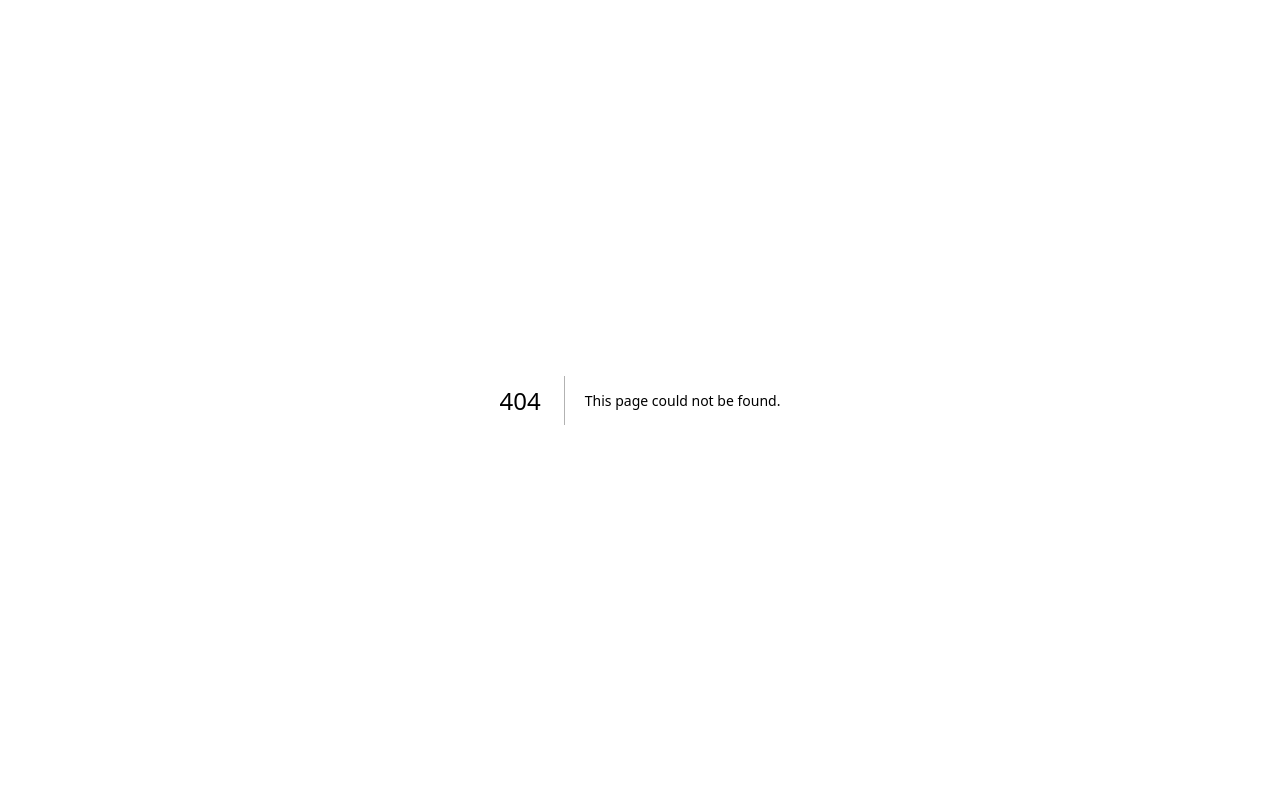
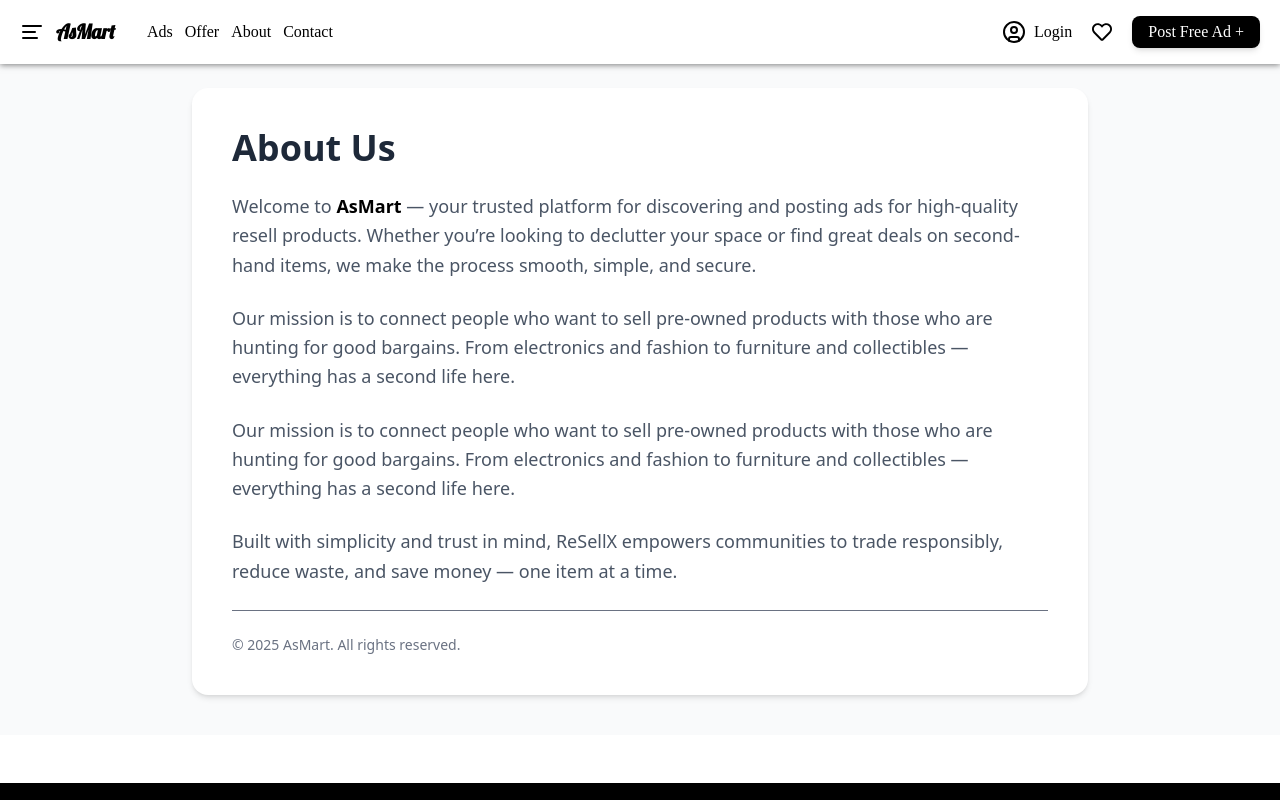
Before and after one commit to SangramBishwas/b4-assignment-6, a Next.js app in the folder Frontend/: page /about in a window 1280 px wide. Before the commit this address had no page. Shown: the top 800 px of the page. Built offline with nearby package versions, Linux system fonts and the light colour scheme; a web font is replaced by a local one.

Commit message:
products and categories

```diff
--- /dev/null
+++ b/Frontend/public/products.json
@@ -0,0 +1,46 @@
+[
+    {
+      "id": 1,
+      "title": "Sony WH-1000XM5 Wireless Headphones",
+      "description": "Lightly used Sony WH-1000XM5 wireless noise-canceling headphones in black. Excellent sound quality, comes with original case and charging cable. Minor wear on ear cushions but fully functional.",
+      "price": 320.00,
+      "condition": "Used",
+      "images": "https://mobilebuzzbd.com/wp-content/uploads/2024/05/sony-wh-1000xm5-1.jpg",
+      "category": "Electronics",
+      "userID": "seller456",
+      "status": "available"
+    },
+    {
+      "id": 2,
+      "title": "Vintage Leather Jacket",
+      "description": "A stylish vintage leather jacket, size medium, in brown. Gently worn with a classic distressed look. No tears, but some natural patina from use. Perfect for a retro vibe.",
+      "price": 150.00,
+      "condition": "Used",
+      "images": "https://i.ebayimg.com/images/g/sggAAOSwZFxmz2AO/s-l400.jpg",
+      "category": "Clothing",
+      "userID": "seller789",
+      "status": "available"
+    },
+    {
+      "id": 3,
+      "title": "Mid-Century Modern Coffee Table",
+      "description": "A mid-century modern coffee table made of walnut wood. In great condition with minor scratches on the surface, easily restorable. Adds a sleek, vintage touch to any living space.",
+      "price": 250.00,
+      "condition": "Used",
+      "images": "https://m.media-amazon.com/images/I/81diA1TqHmL._AC_UF1000,1000_QL80_.jpg",
+      "category": "Furniture",
+      "userID": "seller101",
+      "status": "available"
+    },
+    {
+      "id": 4,
+      "title": "Limited Edition Harry Potter Book Set",
+      "description": "Complete set of Harry Potter hardcover books, first edition prints. In excellent condition, with only slight yellowing on page edges due to age. Dust jackets intact, a must-have for collectors.",
+      "price": 400.00,
+      "condition": "Used",
+      "images": "https://junipercustom.com/cdn/shop/files/UKHPMU-Angle-1200_2048x.jpg?v=1689361092",
+      "category": "Books",
+      "userID": "seller202",
+      "status": "available"
+    }
+  ]
--- /dev/null
+++ b/Frontend/src/app/(WithCommonLayout)/about/page.tsx
@@ -0,0 +1,40 @@
+const AboutPage = () => {
+  return (
+    <div className="bg-gray-50 px-4 py-10 md:px-12 lg:px-32 my-12">
+      <div className="max-w-4xl mx-auto bg-white shadow-md rounded-2xl p-6 md:p-10 space-y-6">
+        <h1 className="text-3xl md:text-4xl font-bold text-gray-800">
+          About Us
+        </h1>
+        <p className="text-gray-600 text-lg leading-relaxed">
+          Welcome to <span className="font-semibold text-black">AsMart</span> —
+          your trusted platform for discovering and posting ads for high-quality
+          resell products. Whether you’re looking to declutter your space or
+          find great deals on second-hand items, we make the process smooth,
+          simple, and secure.
+        </p>
+        <p className="text-gray-600 text-lg leading-relaxed">
+          Our mission is to connect people who want to sell pre-owned products
+          with those who are hunting for good bargains. From electronics and
+          fashion to furniture and collectibles — everything has a second life
+          here.
+        </p>
+        <p className="text-gray-600 text-lg leading-relaxed">
+          Our mission is to connect people who want to sell pre-owned products
+          with those who are hunting for good bargains. From electronics and
+          fashion to furniture and collectibles — everything has a second life
+          here.
+        </p>
+        <p className="text-gray-600 text-lg leading-relaxed">
+          Built with simplicity and trust in mind, ReSellX empowers communities
+          to trade responsibly, reduce waste, and save money — one item at a
+          time.
+        </p>
+        <div className="pt-6 border-t text-sm text-gray-500">
+          &copy; {new Date().getFullYear()} AsMart. All rights reserved.
+        </div>
+      </div>
+    </div>
+  );
+};
+
+export default AboutPage;
--- /dev/null
+++ b/Frontend/src/app/(WithCommonLayout)/category/page.tsx
@@ -0,0 +1,38 @@
+"use client";
+
+import CategoryCard from "@/components/ui/CategoryCard";
+import { IProduct } from "@/types/product.type";
+import { useEffect, useState } from "react";
+
+const Categories = () => {
+  const [products, setProducts] = useState([]);
+  useEffect(() => {
+    fetch("/products.json")
+      .then((res) => res.json())
+      .then((data) => {
+        setProducts(data);
+      })
+      .catch((err) => console.error(err));
+  }, []);
+  return (
+    <div className="my-10">
+      <h2 className="text-xl md:text-3xl font-bold text-center my-6">
+        Categories
+      </h2>
+      <p className="text-center w-[80%] mx-auto mb-6">
+        Lorem ipsum dolor sit, amet consectetur adipisicing elit. Sint, omnis
+        magni! Saepe dolorem possimus provident sapiente aliquid doloremque
+        cupiditate nam eveniet perferendis a, delectus expedita architecto
+        blanditiis ipsam voluptatibus explicabo? Rerum sequi iure consequatur
+        vitae perferendis velit quaerat, deserunt voluptas et ad.
+      </p>
+      <div className="grid grid-cols-1 md:grid-cols-2 lg:grid-cols-4 w-[80%] mx-auto">
+        {products.map((product: IProduct) => (
+          <CategoryCard key={product.id} product={product} />
+        ))}
+      </div>
+    </div>
+  );
+};
+
+export default Categories;
--- a/Frontend/src/app/(WithCommonLayout)/page.tsx
+++ b/Frontend/src/app/(WithCommonLayout)/page.tsx
@@ -1,13 +1,16 @@
 "use server";
-
 import Slider from "@/components/ui/slider";
+import Product from "../product/page";
+import Categories from "./category/page";
 
 const page = () => {
   return (
-    <div className="h-[200vh]">
-     <Slider />
+    <div className="">
+      <Slider />
+      <Product />
+      <Categories />
     </div>
-  )
+  );
 };
 
 export default page;
--- /dev/null
+++ b/Frontend/src/app/product/page.tsx
@@ -0,0 +1,37 @@
+"use client";
+import AdsCard from "@/components/ui/AdsCard";
+import { IProduct } from "@/types/product.type";
+import { useEffect, useState } from "react";
+
+const Product = () => {
+  const [products, setProducts] = useState([]);
+  useEffect(() => {
+    fetch("/products.json")
+      .then((res) => res.json())
+      .then((data) => {
+        setProducts(data);
+      })
+      .catch((err) => console.error(err));
+  }, []);
+  return (
+    <div className="my-10">
+      <h2 className="text-xl md:text-3xl font-bold text-center my-6">
+        Popular Ads
+      </h2>
+      <p className="text-center w-[80%] mx-auto mb-6">
+        Lorem ipsum dolor sit, amet consectetur adipisicing elit. Sint, omnis
+        magni! Saepe dolorem possimus provident sapiente aliquid doloremque
+        cupiditate nam eveniet perferendis a, delectus expedita architecto
+        blanditiis ipsam voluptatibus explicabo? Rerum sequi iure consequatur
+        vitae perferendis velit quaerat, deserunt voluptas et ad.
+      </p>
+      <div className="grid grid-cols-1 md:grid-cols-2 lg:grid-cols-3 w-[80%] mx-auto">
+        {products.map((product: IProduct) => (
+          <AdsCard key={product.id} product={product} />
+        ))}
+      </div>
+    </div>
+  );
+};
+
+export default Product;
--- /dev/null
+++ b/Frontend/src/components/ui/AdsCard.tsx
@@ -0,0 +1,44 @@
+import { IProduct } from "@/types/product.type";
+import Image from "next/image";
+
+const AdsCard = ({ product }: { product: IProduct }) => {
+  return (
+    <div className="max-w-sm mx-auto p-4">
+      <div className="bg-white rounded-2xl shadow-xl overflow-hidden hover:shadow-2xl transition-shadow duration-300">
+        <div className="relative group">
+          <Image
+            src={product.images}
+            alt="Product"
+            width={500}
+            height={500}
+            className="w-full h-64 object-cover transition-transform duration-300 group-hover:scale-105"
+          />
+        </div>
+        <div className="p-4 space-y-2">
+          <h3 className="text-lg font-semibold text-gray-800">{product.title}</h3>
+          <p className="text-sm text-gray-500">
+           {product.description.slice(0, 60)}
+          </p>
+          <div className="flex items-center justify-between">
+            <span className="text-xl font-bold text-indigo-600">{product.price}</span>
+            <div className="flex items-center space-x-1">
+              <svg
+                className="w-5 h-5 text-yellow-400"
+                fill="currentColor"
+                viewBox="0 0 20 20"
+              >
+                <path d="M10 15l-5.878 3.09 1.122-6.545L.488 6.91l6.562-.955L10 0l2.95 5.955 6.562.955-4.756 4.635 1.122 6.545z" />
+              </svg>
+              <span className="text-sm text-gray-600">(4.5)</span>
+            </div>
+          </div>
+          <button className="bg-black cursor-pointer text-white text-sm sm:text-base md:text-md px-3 sm:px-4 py-1 rounded-lg transition-all duration-300 hover:opacity-80 active:scale-95 shadow-md hover:shadow-xl w-full sm:w-auto mt-3 md:flex md:ml-auto">
+            View
+          </button>
+        </div>
+      </div>
+    </div>
+  );
+};
+
+export default AdsCard;
--- /dev/null
+++ b/Frontend/src/components/ui/CategoryCard.tsx
@@ -0,0 +1,26 @@
+import { IProduct } from "@/types/product.type";
+import Image from "next/image";
+
+const CategoryCard = ({ product }: { product: IProduct }) => {
+  return (
+    <div className="w-64 p-3">
+      <div className="bg-white border shadow-sm hover:bg-black transition duration-300 text-center group cursor-pointer">
+        <Image
+          src={product.images}
+          alt="Product"
+          width={250}
+          height={250}
+          className="mx-auto w-32 h-32 object-contain py-4"
+        />
+
+        <div className="pb-4">
+          <h3 className="text-md font-medium text-gray-800 group-hover:text-white transition">
+            {product.category}
+          </h3>
+        </div>
+      </div>
+    </div>
+  );
+};
+
+export default CategoryCard;
--- /dev/null
+++ b/Frontend/src/types/product.type.ts
@@ -0,0 +1,11 @@
+export interface IProduct {
+  id: string;
+  title: string;
+  description: string;
+  price: number;
+  condition: "Used" | "New";
+  images: string;
+  category: "Electronics" | "Clothing" | "Furniture" | "Books";
+  userID: string;
+  status: "available" | "sold";
+}
```
